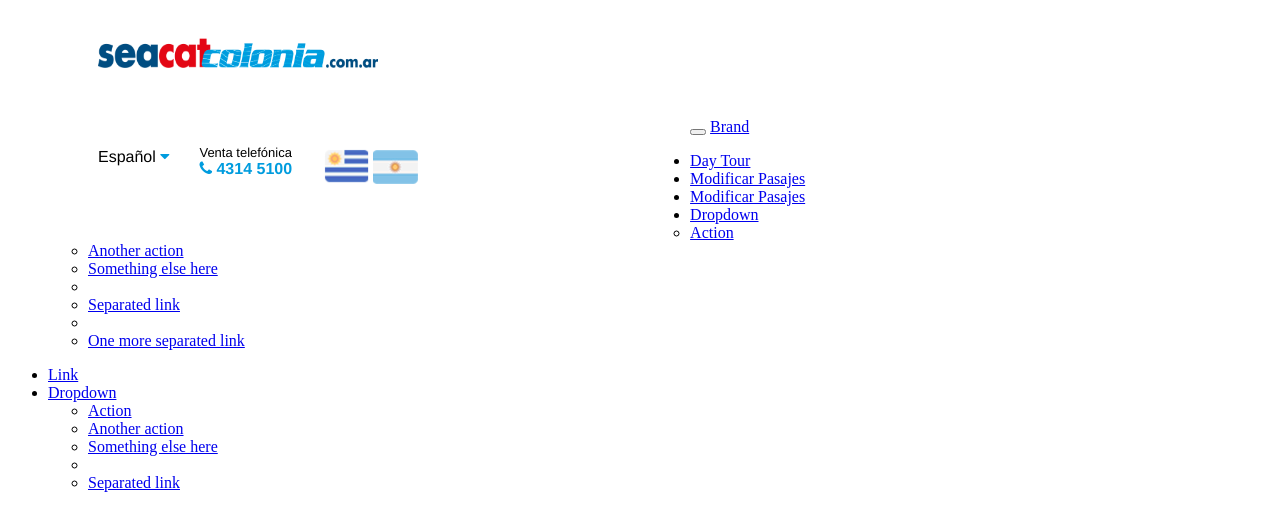
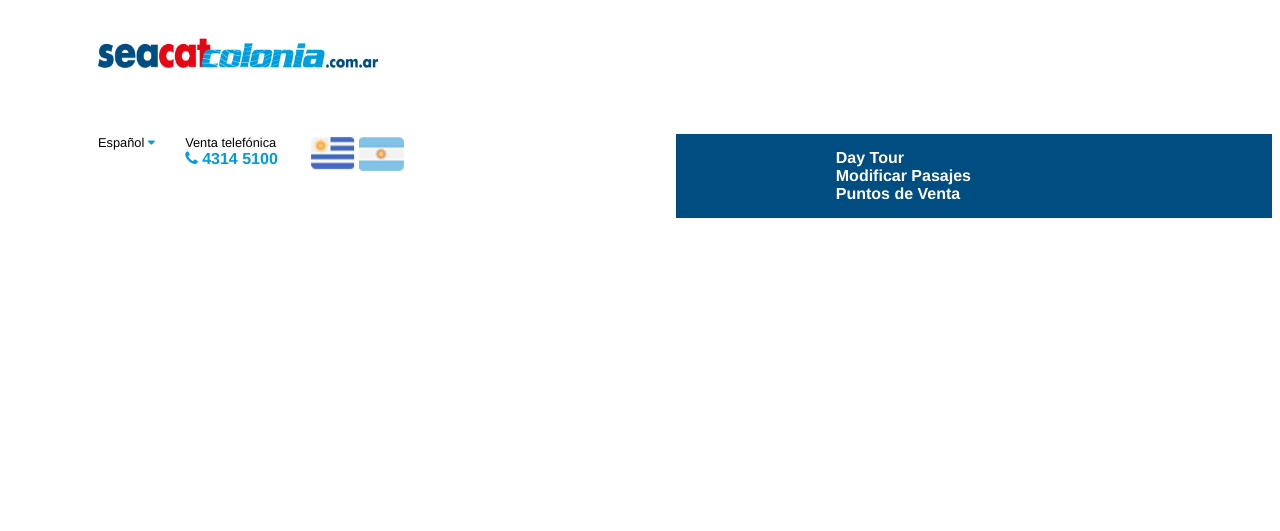
Before and after one commit to moi05/seacatv1, a web app: file index.html in a window 1280 px wide. Shown: the top 531 px of the page. Run offline with its HTML, style and script files only (its server is not run), Linux system fonts and the light colour scheme; style sheets or scripts are compiled from the project's sources; some libraries are stand-ins or nearby versions.

Commit message:
inicio navbar

```diff
--- a/index.html
+++ b/index.html
@@ -45,53 +45,11 @@
         <!-- NAVBAR -->
 
 <nav class="navbar navbar-default">
-  <div class="container-fluid">
-    <!-- Brand and toggle get grouped for better mobile display -->
-    <div class="navbar-header">
-      <button type="button" class="navbar-toggle collapsed" data-toggle="collapse" data-target="#bs-example-navbar-collapse-1" aria-expanded="false">
-        <span class="sr-only">Toggle navigation</span>
-        <span class="icon-bar"></span>
-        <span class="icon-bar"></span>
-        <span class="icon-bar"></span>
-      </button>
-      <a class="navbar-brand" href="#">Brand</a>
-    </div>
-
-    <!-- Collect the nav links, forms, and other content for toggling -->
-    <div class="collapse navbar-collapse" id="bs-example-navbar-collapse-1">
-      <ul class="nav navbar-nav">
-        <li class="active"><a href="#">Day Tour <span class="sr-only">(current)</span></a></li>
-        <li><a href="#">Modificar Pasajes</a></li>
-        <li><a href="#">Modificar Pasajes</a></li>
-        <li class="dropdown">
-          <a href="#" class="dropdown-toggle" data-toggle="dropdown" role="button" aria-haspopup="true" aria-expanded="false">Dropdown <span class="caret"></span></a>
-          <ul class="dropdown-menu">
-            <li><a href="#">Action</a></li>
-            <li><a href="#">Another action</a></li>
-            <li><a href="#">Something else here</a></li>
-            <li role="separator" class="divider"></li>
-            <li><a href="#">Separated link</a></li>
-            <li role="separator" class="divider"></li>
-            <li><a href="#">One more separated link</a></li>
-          </ul>
-        </li>
-      </ul>
-
-      <ul class="nav navbar-nav navbar-right">
-        <li><a href="#">Link</a></li>
-        <li class="dropdown">
-          <a href="#" class="dropdown-toggle" data-toggle="dropdown" role="button" aria-haspopup="true" aria-expanded="false">Dropdown <span class="caret"></span></a>
-          <ul class="dropdown-menu">
-            <li><a href="#">Action</a></li>
-            <li><a href="#">Another action</a></li>
-            <li><a href="#">Something else here</a></li>
-            <li role="separator" class="divider"></li>
-            <li><a href="#">Separated link</a></li>
-          </ul>
-        </li>
-      </ul>
-    </div><!-- /.navbar-collapse -->
-  </div><!-- /.container-fluid -->
+  <ul>
+  <li>Day Tour</li>
+  <li>Modificar Pasajes</li>
+  <li>Puntos de Venta</li>
+</ul>
 </nav>
 
 		<script src="node_modules/jquery/dist/jquery.min.js"></script>
--- a/src/css/seacat-core.css
+++ b/src/css/seacat-core.css
@@ -1,5 +1,6 @@
 body {
-  font-size: 16px; }
+  font-size: 16px;
+  font-family: Helvetica; }
 
 .centered-wrapper {
   width: 100%;
@@ -16,7 +17,7 @@
   padding-right: 240px;
   padding-left: 90px;
   padding-top: 30px;
-  padding-bottom: 30px; }
+  padding-bottom: 20px; }
 
 .phonenumber, .fa {
   color: #009cde;
@@ -29,17 +30,29 @@
   justify-content: flex-end; }
 
 #column1, #column3 {
-  font-family: Helvetica;
-  font-size: 1rem;
+  font-size: 0.8rem;
   display: flow-root;
   flex-direction: column;
   padding-right: 30px; }
 
 #column2 {
-  font-family: Helvetica;
-  font-size: small;
+  font-size: 0.8rem;
   display: flex;
   flex-direction: column;
   padding-right: 30px; }
 
+ul {
+  list-style-type: none;
+  padding-top: 15px;
+  padding-bottom: 15px;
+  background-color: #004d81;
+  color: white;
+  font-weight: 800;
+  overflow: hidden; }
+
+li {
+  float: left;
+  padding-right: 120px;
+  padding-left: 120px; }
+
 /*# sourceMappingURL=seacat-core.css.map */
--- a/src/scss/seacat-core.scss
+++ b/src/scss/seacat-core.scss
@@ -5,6 +5,8 @@
 
 body{
   font-size: 16px;
+  font-family: Helvetica;
+
 }
 
 .centered-wrapper {
@@ -23,7 +25,7 @@
     padding-right: 240px;
     padding-left: 90px;
     padding-top: 30px;
-    padding-bottom: 30px;
+    padding-bottom: 20px;
 }
 
 .phonenumber, .fa {
@@ -39,17 +41,33 @@
 }
 
 #column1, #column3  {
-    font-family: Helvetica;
-    font-size: 1rem;
+    font-size: 0.8rem;
     display:flow-root;
     flex-direction:column;
     padding-right: 30px;
 }
 
 #column2 {
-    font-family: Helvetica;
-    font-size: small;
+    font-size: 0.8rem;
     display:flex;
     flex-direction:column;
     padding-right: 30px;
 }
+
+ul {
+    list-style-type: none;
+    padding-top: 15px;
+    padding-bottom: 15px;
+    background-color: $teal;
+    color: white;
+    font-weight: 800;
+    overflow: hidden;
+
+}
+
+li {
+    float: left;
+    padding-right: 120px;
+    padding-left: 120px;
+
+}
```
Also changed, not shown: src/scss/_fonts.scss (added), 1 other file.
